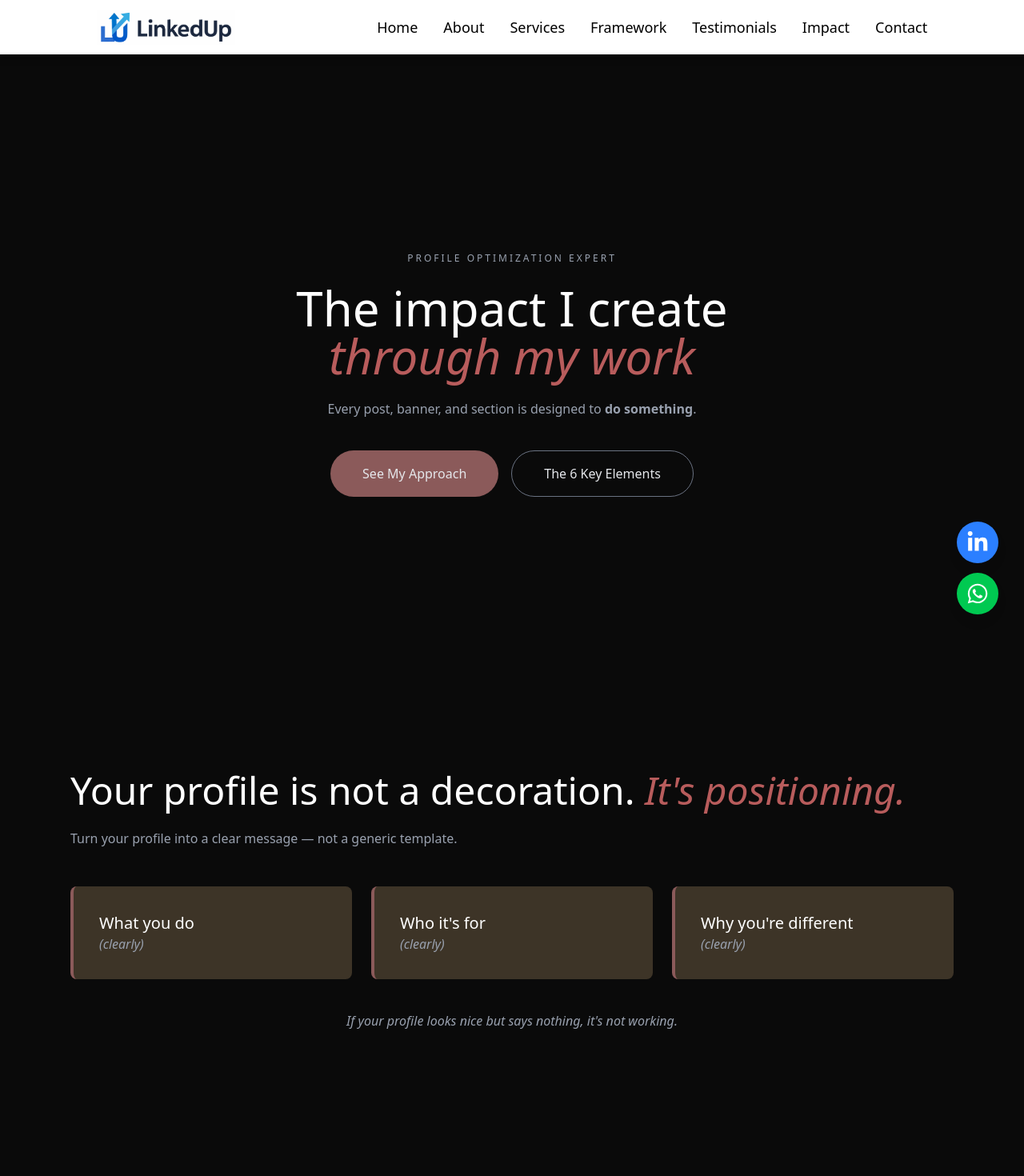
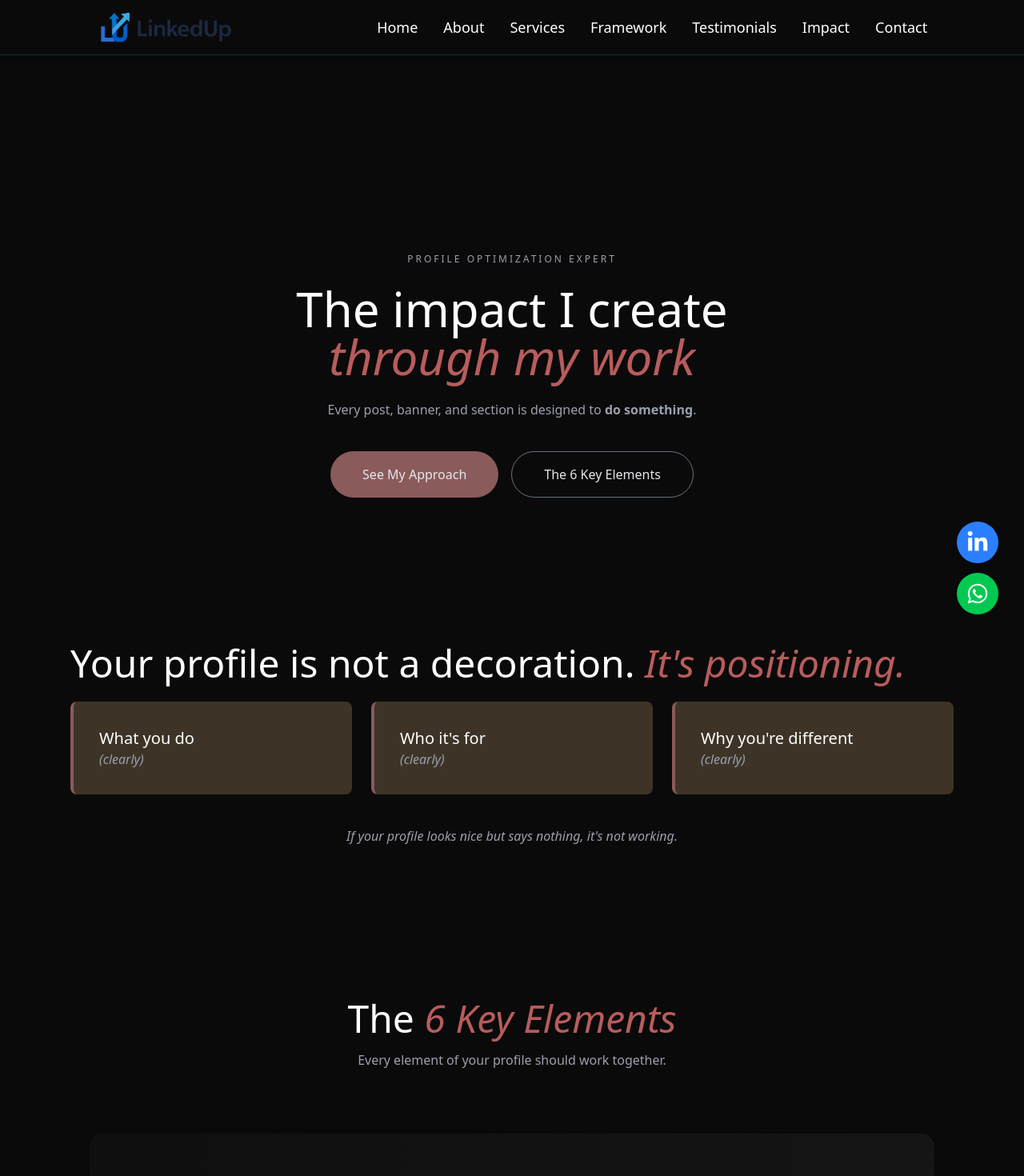
Before and after one commit to gourviii/linkedup, a React (Vite) app: page /impact in a window 1280 px wide. Shown: the top 1470 px of the page at 80% size. Built offline with nearby package versions, Linux system fonts and the light colour scheme.

Commit message:
Navbar update

```diff
--- a/src/components/Navbar.jsx
+++ b/src/components/Navbar.jsx
@@ -3,7 +3,7 @@ import { RxHamburgerMenu } from "react-icons/rx";
 import { motion, AnimatePresence } from "framer-motion";
 import { MdClose } from "react-icons/md";
 import { Link, useNavigate, useLocation } from "react-router-dom";
-import WebsiteLogo from "../assets/WebsiteLogo.png";
+import WebsiteLogo from "../assets/WebsiteLogo-Photoroom.png";
 
 const Navbar = () => {
   const [open, setOpen] = useState(false);
@@ -23,50 +23,50 @@ const Navbar = () => {
     <>
       <nav
         className={`navbar md:overflow-hidden shadow-[0_4px_10px_rgba(0,0,0,0.3)]
- bg-white w-full flex items-center justify-between  sm:justify-around  px-4 md:px-8 py-4 md:py-3 sticky top-0 z-50 transition-all duration-300
+ bg-[#0a0a0a] text-white w-full flex items-center justify-between border-b border-gray-800  sm:justify-around  px-4 md:px-8 py-4 md:py-3 sticky top-0 z-50 transition-all duration-300
    "bg-white"`}
       >
         <img className="h-11 w-auto object-contain " src={WebsiteLogo} alt="" />
-        <ul className="  hidden nav-elem text-lg gap-5 lg:gap-8 sm:flex text-black cursor-pointer">
+        <ul className="  hidden nav-elem text-lg gap-5 lg:gap-8 sm:flex cursor-pointer">
           <li
             onClick={() => handleScroll2("home")}
-            className="relative after:content-[''] after:absolute after:left-0 after:-bottom-1 after:h-[2px] after:w-0 after:bg-black after:transition-all after:duration-300 hover:after:w-full"
+            className="relative after:content-[''] after:absolute after:left-0 after:-bottom-1 after:h-[2px] after:w-0 after:bg-white after:transition-all after:duration-300 hover:after:w-full"
           >
             Home
           </li>
           <li
             onClick={() => handleScroll2("about")}
-            className="relative after:content-[''] after:absolute after:left-0 after:-bottom-1 after:h-[2px] after:w-0 after:bg-black after:transition-all after:duration-300 hover:after:w-full"
+            className="relative after:content-[''] after:absolute after:left-0 after:-bottom-1 after:h-[2px] after:w-0 after:bg-white after:transition-all after:duration-300 hover:after:w-full"
           >
             About
           </li>
           <li
             onClick={() => handleScroll2("services")}
-            className="relative after:content-[''] after:absolute after:left-0 after:-bottom-1 after:h-[2px] after:w-0 after:bg-black after:transition-all after:duration-300 hover:after:w-full"
+            className="relative after:content-[''] after:absolute after:left-0 after:-bottom-1 after:h-[2px] after:w-0 after:bg-white after:transition-all after:duration-300 hover:after:w-full"
           >
             Services
           </li>
           <li
             onClick={() => handleScroll2("workwithme")}
-            className="relative after:content-[''] after:absolute after:left-0 after:-bottom-1 after:h-[2px] after:w-0 after:bg-black after:transition-all after:duration-300 hover:after:w-full"
+            className="relative after:content-[''] after:absolute after:left-0 after:-bottom-1 after:h-[2px] after:w-0 after:bg-white after:transition-all after:duration-300 hover:after:w-full"
           >
             Framework
           </li>
           <li
             onClick={() => handleScroll2("testimonials")}
-            className="relative after:content-[''] after:absolute after:left-0 after:-bottom-1 after:h-[2px] after:w-0 after:bg-black after:transition-all after:duration-300 hover:after:w-full"
+            className="relative after:content-[''] after:absolute after:left-0 after:-bottom-1 after:h-[2px] after:w-0 after:bg-white after:transition-all after:duration-300 hover:after:w-full"
           >
             Testimonials
           </li>
 
           <Link
-            className="relative after:content-[''] after:absolute after:left-0 after:-bottom-1 after:h-[2px] after:w-0 after:bg-black after:transition-all after:duration-300 hover:after:w-full"
+            className="relative after:content-[''] after:absolute after:left-0 after:-bottom-1 after:h-[2px] after:w-0 after:bg-white after:transition-all after:duration-300 hover:after:w-full"
             to="/impact"
           >
             Impact
           </Link>
           <Link
-            className="relative after:content-[''] after:absolute after:left-0 after:-bottom-1 after:h-[2px] after:w-0 after:bg-black after:transition-all after:duration-300 hover:after:w-full"
+            className="relative after:content-[''] after:absolute after:left-0 after:-bottom-1 after:h-[2px] after:w-0 after:bg-white after:transition-all after:duration-300 hover:after:w-full"
             to="/contact"
           >
             Contact
--- a/src/pages/About.jsx
+++ b/src/pages/About.jsx
@@ -15,7 +15,7 @@ const About = () => {
           whileInView={{ opacity: 1, x: 0 }}
           transition={{ duration: 0.8 }}
           viewport={{ once: true }}
-          className="flex justify-center items-center mb-40"
+          className="flex justify-center items-center mb-40 md:mb-0"
         >
           <img
             src={AboutGourvi}
--- a/src/pages/Impact.jsx
+++ b/src/pages/Impact.jsx
@@ -156,9 +156,9 @@ const elements = [
 
 
   return (
-    <div className="bg-[#0a0a0a] text-gray-200">
+    <div className="bg-[#0a0a0a] text-gray-200 ">
       {/* HERO */}
-      <section className="min-h-screen flex items-center justify-center text-center px-6">
+      <section className="min-h-screen flex items-center justify-center text-center  md:pt-0 px-6">
         <div className="max-w-5xl">
           <p className="text-xs tracking-[3px] text-gray-400 mb-6">
             PROFILE OPTIMIZATION EXPERT
@@ -193,18 +193,14 @@ const elements = [
             </button>
           </div>
         </div>
+
       </section>
-
       {/* POSITIONING */}
-      <section className="py-24 px-6 max-w-6xl mx-auto">
+      <section className="py-24 px-6 -mt-40 md:-mt-40 max-w-6xl mx-auto">
         <h2 className="text-3xl md:text-5xl text-white mb-6">
           Your profile is not a decoration.{" "}
           <span className="italic text-[#b85c5c]">It's positioning.</span>
         </h2>
-
-        <p className="text-gray-400 mb-12">
-          Turn your profile into a clear message — not a generic template.
-        </p>
 
         <div className="grid md:grid-cols-3 gap-6 mb-10">
           {["What you do", "Who it's for", "Why you're different"].map(
@@ -224,6 +220,7 @@ const elements = [
           If your profile looks nice but says nothing, it's not working.
         </p>
       </section>
+
 
       {/* KEY ELEMENTS */}
       <section id="six-keys" className="py-24 px-6 max-w-6xl mx-auto">
```
Also changed, not shown: src/assets/WebsiteLogo-Photoroom.png (added).
